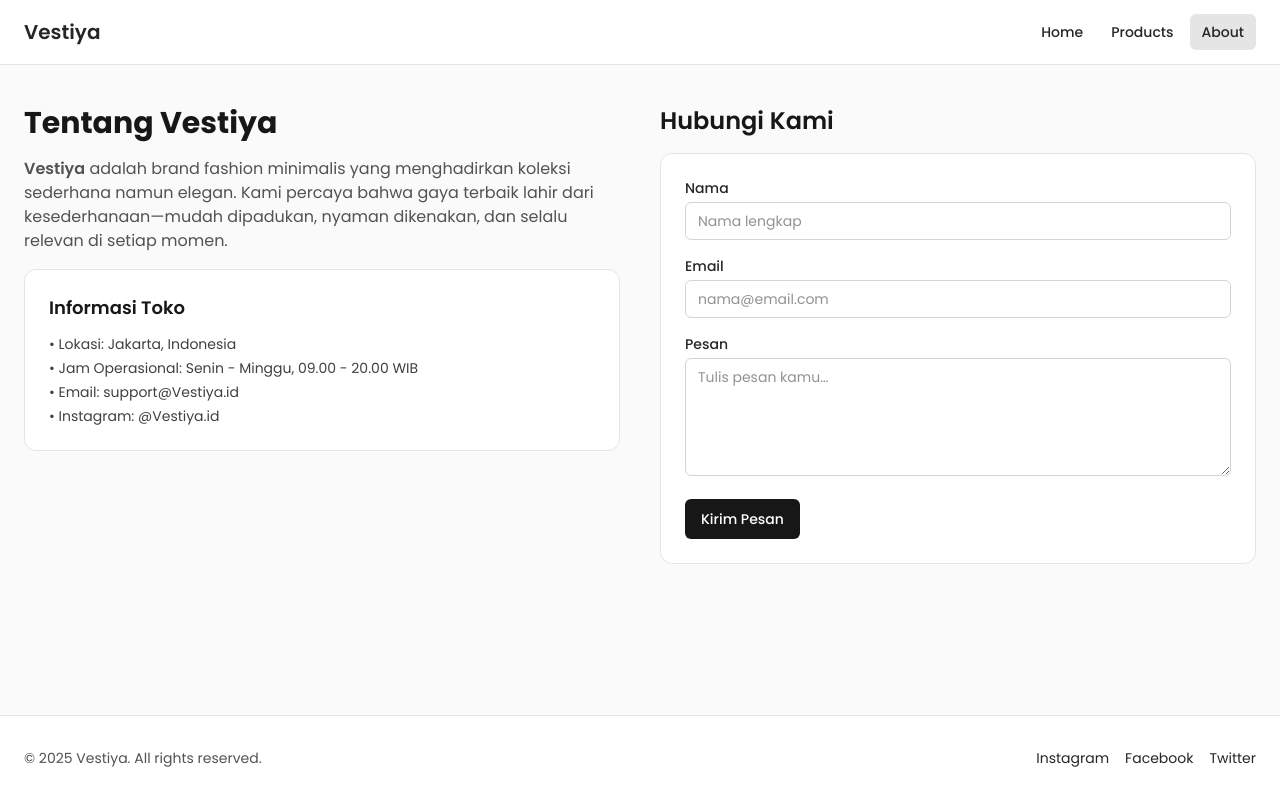
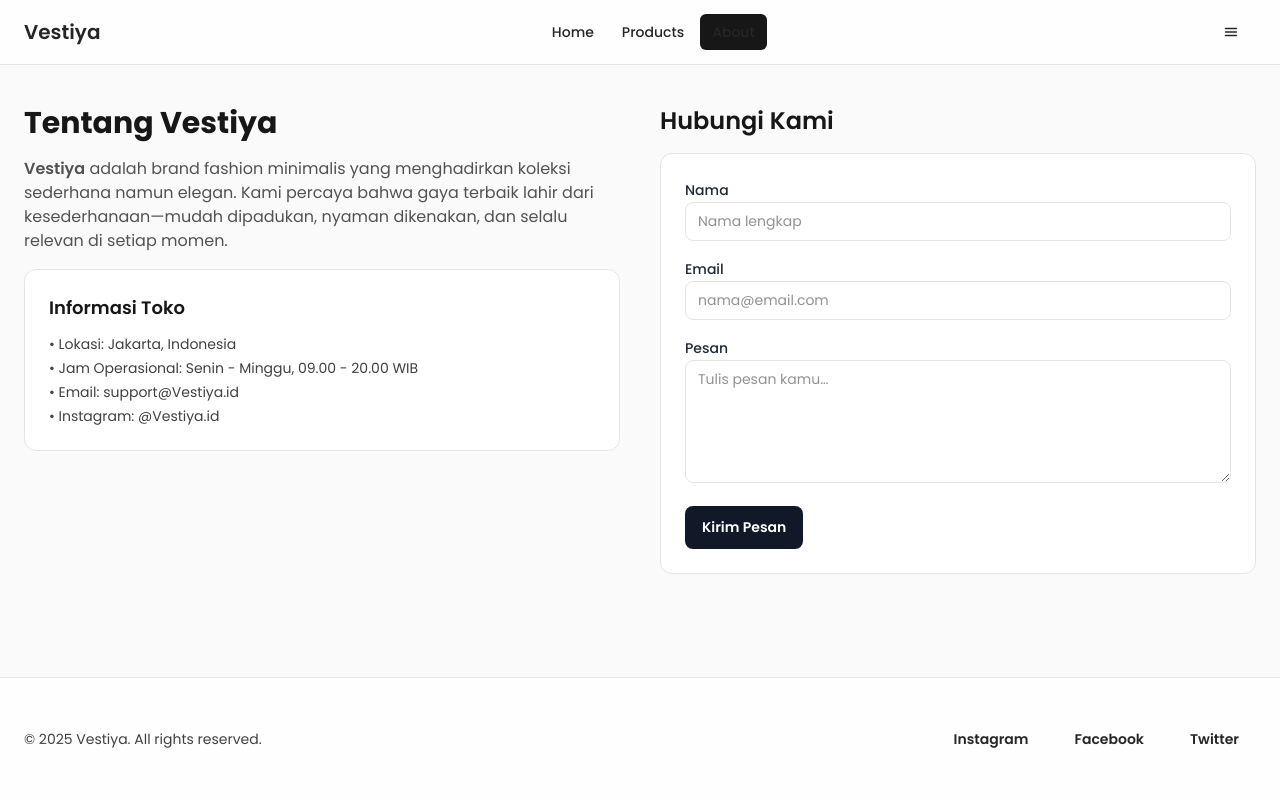
Before and after one commit to rifkyfadillah404/Vestiya, a React (Vite) app: page /about in a window 1280 px wide. Built offline with nearby package versions, Linux system fonts and the light colour scheme.

Commit message:
update page and components

```diff
--- a/src/components/footer.jsx
+++ b/src/components/footer.jsx
@@ -1,12 +1,12 @@
 export default function Footer() {
   return (
-    <footer className="border-t border-neutral-200 bg-white">
-      <div className="max-w-7xl mx-auto px-4 sm:px-6 py-8 flex flex-col sm:flex-row items-center justify-between gap-4">
-        <p className="text-sm text-neutral-600">© {new Date().getFullYear()} Vestiya. All rights reserved.</p>
-        <div className="flex items-center gap-4 text-sm">
-          <a className="text-neutral-600 hover:text-neutral-900" href="#" aria-label="Instagram">Instagram</a>
-          <a className="text-neutral-600 hover:text-neutral-900" href="#" aria-label="Facebook">Facebook</a>
-          <a className="text-neutral-600 hover:text-neutral-900" href="#" aria-label="Twitter">Twitter</a>
+    <footer className="border-t border-neutral-200 bg-white/80 backdrop-blur">
+      <div className="max-w-7xl mx-auto px-4 sm:px-6 py-10 flex flex-col sm:flex-row items-center justify-between gap-3 sm:gap-4">
+        <p className="text-sm text-neutral-700">© {new Date().getFullYear()} Vestiya. All rights reserved.</p>
+        <div className="flex items-center gap-2 sm:gap-3 text-sm">
+          <a className="btn btn-ghost ring-focus" href="#" aria-label="Instagram">Instagram</a>
+          <a className="btn btn-ghost ring-focus" href="#" aria-label="Facebook">Facebook</a>
+          <a className="btn btn-ghost ring-focus" href="#" aria-label="Twitter">Twitter</a>
         </div>
       </div>
     </footer>
--- a/src/components/header.jsx
+++ b/src/components/header.jsx
@@ -1,16 +1,25 @@
 import { NavLink } from "react-router-dom";
+import { useState } from "react";
 
-const navLinkClass = ({ isActive }) => "px-3 py-2 rounded-md text-sm font-medium " + (isActive ? "bg-neutral-200 text-neutral-900" : "text-neutral-700 hover:bg-neutral-100");
+const navLinkClass = ({ isActive }) =>
+  "px-3 py-2 rounded-md text-sm font-medium transition-colors " +
+  (isActive ? "bg-neutral-900 text-white" : "text-neutral-700 hover:bg-neutral-100");
 
 export default function Header() {
+  const [open, setOpen] = useState(false);
+  const toggle = () => setOpen((v) => !v);
+  const close = () => setOpen(false);
+
   return (
-    <header className="sticky top-0 z-40 bg-white/90 backdrop-blur border-b border-neutral-200">
+    <header className="sticky top-0 z-40 bg-white/80 backdrop-blur border-b border-neutral-200">
       <div className="max-w-7xl mx-auto px-4 sm:px-6">
         <div className="h-16 flex items-center justify-between">
-          <NavLink to="/" className="text-xl font-semibold text-neutral-900">
+          <NavLink to="/" className="text-xl font-semibold text-neutral-900" onClick={close}>
             Vestiya
           </NavLink>
-          <nav className="flex gap-1">
+
+          {/* Desktop nav */}
+          <nav className="hidden sm:flex gap-1">
             <NavLink to="/" className={navLinkClass} end>
               Home
             </NavLink>
@@ -21,7 +30,51 @@ export default function Header() {
               About
             </NavLink>
           </nav>
+
+          {/* Mobile toggle */}
+          <button
+            className="sm:hidden btn btn-ghost ring-focus"
+            aria-expanded={open}
+            aria-controls="mobile-nav"
+            onClick={toggle}
+            aria-label="Toggle menu"
+            type="button"
+          >
+            <svg
+              className="icon"
+              viewBox="0 0 24 24"
+              fill="none"
+              stroke="currentColor"
+              strokeWidth="2"
+              aria-hidden="true"
+            >
+              {open ? (
+                <path strokeLinecap="round" strokeLinejoin="round" d="M6 18L18 6M6 6l12 12" />
+              ) : (
+                <path strokeLinecap="round" strokeLinejoin="round" d="M3.75 6.75h16.5M3.75 12h16.5M3.75 17.25h16.5" />
+              )}
+            </svg>
+          </button>
         </div>
+
+        {/* Mobile nav */}
+        {open && (
+          <nav id="mobile-nav" className="sm:hidden fade-in">
+            <div className="py-3 border-t border-neutral-200">
+              <div className="flex flex-col">
+                <NavLink to="/" className={navLinkClass} end onClick={close}>
+                  Home
+                </NavLink>
+                <NavLink to="/products" className={navLinkClass} onClick={close}>
+                  Products
+                </NavLink>
+                <NavLink to="/about" className={navLinkClass} onClick={close}>
+                  About
+                </NavLink>
+              </div>
+            </div>
+          </nav>
+        )}
       </div>
     </header>
   );
--- a/src/components/layouts.jsx
+++ b/src/components/layouts.jsx
@@ -7,7 +7,7 @@ export default function Layout() {
     <div className="min-h-screen flex flex-col bg-neutral-50 text-neutral-800">
       <Header />
       <main className="flex-1">
-        <div className="max-w-7xl mx-auto px-4 sm:px-6 py-10">
+        <div className="max-w-7xl mx-auto px-4 sm:px-6 py-10 fade-in">
           <Outlet />
         </div>
       </main>
--- a/src/index.css
+++ b/src/index.css
@@ -1,6 +1,8 @@
 @import "tailwindcss";
 
-/* Base theme: grey/white */
+/* ================================
+   Design System Tokens
+   ================================ */
 :root {
   color-scheme: light;
   font-family: 'Poppins', system-ui, -apple-system, 'Segoe UI', Roboto, Ubuntu, Cantarell, 'Noto Sans', 'Helvetica Neue', Arial, 'Apple Color Emoji', 'Segoe UI Emoji', 'Segoe UI Symbol', sans-serif;
@@ -10,6 +12,28 @@
   text-rendering: optimizeLegibility;
   -webkit-font-smoothing: antialiased;
   -moz-osx-font-smoothing: grayscale;
+
+  /* Palette */
+  --bg: #f5f5f5;          /* neutral-100 */
+  --text: #262626;        /* neutral-800 */
+  --muted: #525252;       /* neutral-600 */
+  --surface: #ffffff;     /* white */
+  --surface-2: #fafafa;   /* neutral-50 */
+  --border: #e5e5e5;      /* neutral-200 */
+
+  --brand: #111827;       /* neutral-900 */
+  --brand-700: #0b1220;   /* darker hover */
+  --ring: rgba(17, 24, 39, 0.18); /* brand ring */
+
+  --radius: 12px;
+
+  --shadow-soft: 0 4px 16px rgba(0,0,0,0.06);
+  --shadow-hard: 0 10px 30px rgba(0,0,0,0.10);
+}
+
+/* Global box sizing */
+:where(*, *::before, *::after) {
+  box-sizing: border-box;
 }
 
 html, body, #root {
@@ -20,14 +44,17 @@ body {
   margin: 0;
   min-width: 320px;
   min-height: 100vh;
-  background-color: #f5f5f5; /* neutral-100 */
-  color: #262626; /* neutral-800 */
+  background-color: var(--bg);
+  color: var(--text);
 }
 
-/* Minimal element defaults to let Tailwind drive styles */
+/* ================================
+   Base Elements
+   ================================ */
 a {
   color: inherit;
   text-decoration: none;
+  transition: color .2s ease;
 }
 
 img, video {
@@ -35,3 +62,193 @@ img, video {
   max-width: 100%;
   height: auto;
 }
+
+/* Selection */
+::selection {
+  background: rgba(17, 24, 39, 0.12);
+  color: #111827;
+}
+
+/* Scrollbars */
+* {
+  scrollbar-width: thin;
+  scrollbar-color: var(--border) transparent;
+}
+*::-webkit-scrollbar {
+  height: 10px;
+  width: 10px;
+}
+*::-webkit-scrollbar-track {
+  background: transparent;
+}
+*::-webkit-scrollbar-thumb {
+  background-color: var(--border);
+  border-radius: 999px;
+  border: 2px solid transparent;
+  background-clip: padding-box;
+}
+
+/* Interactive elements default transitions */
+button, input, textarea, select {
+  font: inherit;
+  color: inherit;
+  transition: background-color .2s ease, color .2s ease, border-color .2s ease, box-shadow .2s ease, transform .1s ease;
+}
+
+/* Focus ring helper */
+.ring-focus:focus-visible {
+  outline: none;
+  box-shadow: 0 0 0 3px var(--ring);
+}
+
+/* ================================
+   Layout Utilities
+   ================================ */
+.section {
+  padding-block: 2.5rem;
+}
+
+.hero-edge {
+  position: relative;
+  left: 50%;
+  right: 50%;
+  margin-left: -50vw;
+  margin-right: -50vw;
+  width: 100vw;
+}
+
+/* ================================
+   Card
+   ================================ */
+.card {
+  background: var(--surface);
+  border: 1px solid var(--border);
+  border-radius: var(--radius);
+}
+
+.card-hover {
+  transition: transform .2s ease, box-shadow .2s ease, border-color .2s ease, background-color .2s ease;
+}
+.card-hover:hover {
+  transform: translateY(-2px);
+  box-shadow: var(--shadow-soft);
+  border-color: #d4d4d4;
+  background: var(--surface-2);
+}
+
+/* Shadow utilities */
+.shadow-soft { box-shadow: var(--shadow-soft); }
+.shadow-hard { box-shadow: var(--shadow-hard); }
+
+/* ================================
+   Buttons
+   ================================ */
+.btn {
+  display: inline-flex;
+  align-items: center;
+  justify-content: center;
+  gap: .5rem;
+  padding: .625rem 1rem;         /* 10px 16px */
+  font-size: .875rem;            /* text-sm */
+  font-weight: 600;
+  border-radius: .5rem;          /* rounded-md */
+  border: 1px solid transparent;
+  cursor: pointer;
+  user-select: none;
+  -webkit-tap-highlight-color: transparent;
+}
+.btn:active {
+  transform: translateY(1px);
+}
+
+.btn-primary {
+  background: var(--brand);
+  color: #fff;
+}
+.btn-primary:hover { background: var(--brand-700); }
+
+.btn-outline {
+  background: var(--surface);
+  color: var(--text);
+  border-color: var(--border);
+}
+.btn-outline:hover {
+  background: #f3f4f6;           /* neutral-100 */
+  border-color: #d4d4d4;         /* neutral-300 */
+}
+
+.btn-ghost {
+  background: transparent;
+  color: var(--text);
+}
+.btn-ghost:hover {
+  background: rgba(0,0,0,0.04);
+}
+
+/* Icon sizing helper for buttons */
+.btn .icon {
+  width: 1rem;
+  height: 1rem;
+}
+
+/* ================================
+   Inputs
+   ================================ */
+.input {
+  width: 100%;
+  background: var(--surface);
+  border: 1px solid var(--border);
+  border-radius: .5rem;
+  padding: .5rem .75rem;
+  font-size: .875rem;
+}
+.input:focus {
+  outline: none;
+  border-color: #d4d4d4;
+  box-shadow: 0 0 0 3px var(--ring);
+}
+
+.input-invalid {
+  border-color: #fca5a5; /* red-300 */
+  box-shadow: 0 0 0 3px rgba(239,68,68,0.18);
+}
+
+/* Labels */
+.label {
+  display: inline-block;
+  font-size: .875rem;
+  font-weight: 500;
+  color: #1f2937; /* neutral-800 */
+}
+
+/* Helper text */
+.helper {
+  font-size: .75rem;
+  color: #737373; /* neutral-500 */
+}
+
+/* ================================
+   Badges
+   ================================ */
+.badge {
+  display: inline-flex;
+  align-items: center;
+  gap: .375rem;
+  font-size: .75rem;       /* text-xs */
+  padding: .25rem .5rem;
+  border-radius: 999px;
+  background: #f3f4f6;     /* neutral-100 */
+  color: #374151;          /* neutral-700 */
+  border: 1px solid var(--border);
+}
+
+/* ================================
+   Animations
+   ================================ */
+.fade-in {
+  animation: fade-in .25s ease-out both;
+}
+@keyframes fade-in {
+  from { opacity: 0; transform: translateY(4px); }
+  to   { opacity: 1; transform: translateY(0); }
+}
--- a/src/pages/About.jsx
+++ b/src/pages/About.jsx
@@ -52,7 +52,7 @@ export default function About() {
           relevan di setiap momen.
         </p>
 
-        <div className="rounded-xl border border-neutral-200 bg-white p-6 space-y-3">
+        <div className="card p-6 space-y-3">
           <h2 className="text-lg font-semibold text-neutral-900">Informasi Toko</h2>
           <ul className="text-neutral-700 text-sm space-y-1">
             <li>• Lokasi: Jakarta, Indonesia</li>
@@ -65,9 +65,9 @@ export default function About() {
 
       <section className="space-y-4">
         <h2 className="text-2xl font-semibold text-neutral-900">Hubungi Kami</h2>
-        <form onSubmit={handleSubmit} noValidate className="rounded-xl border border-neutral-200 bg-white p-6 space-y-4">
+        <form onSubmit={handleSubmit} noValidate className="card p-6 space-y-4">
           <div>
-            <label htmlFor="name" className="block text-sm font-medium text-neutral-800">
+            <label htmlFor="name" className="label">
               Nama
             </label>
             <input
@@ -77,14 +77,13 @@ export default function About() {
               onChange={handleChange}
               onBlur={handleBlur}
               placeholder="Nama lengkap"
-              className={`mt-1 w-full rounded-md border px-3 py-2 text-sm outline-none transition
-                ${errors.name && touched.name ? "border-red-400 focus:ring-2 ring-red-200" : "border-neutral-300 focus:ring-2 ring-neutral-200"}`}
+              className={`input ring-focus ${errors.name && touched.name ? "input-invalid" : ""}`}
             />
             {errors.name && touched.name && <p className="mt-1 text-xs text-red-600">{errors.name}</p>}
           </div>
 
           <div>
-            <label htmlFor="email" className="block text-sm font-medium text-neutral-800">
+            <label htmlFor="email" className="label">
               Email
             </label>
             <input
@@ -95,14 +94,13 @@ export default function About() {
               onChange={handleChange}
               onBlur={handleBlur}
               placeholder="nama@email.com"
-              className={`mt-1 w-full rounded-md border px-3 py-2 text-sm outline-none transition
-                ${errors.email && touched.email ? "border-red-400 focus:ring-2 ring-red-200" : "border-neutral-300 focus:ring-2 ring-neutral-200"}`}
+              className={`input ring-focus ${errors.email && touched.email ? "input-invalid" : ""}`}
             />
             {errors.email && touched.email && <p className="mt-1 text-xs text-red-600">{errors.email}</p>}
           </div>
 
           <div>
-            <label htmlFor="message" className="block text-sm font-medium text-neutral-800">
+            <label htmlFor="message" className="label">
               Pesan
             </label>
             <textarea
@@ -113,13 +111,12 @@ export default function About() {
               onChange={handleChange}
               onBlur={handleBlur}
               placeholder="Tulis pesan kamu…"
-              className={`mt-1 w-full rounded-md border px-3 py-2 text-sm outline-none transition resize-y
-                ${errors.message && touched.message ? "border-red-400 focus:ring-2 ring-red-200" : "border-neutral-300 focus:ring-2 ring-neutral-200"}`}
+              className={`input ring-focus resize-y ${errors.message && touched.message ? "input-invalid" : ""}`}
             />
             {errors.message && touched.message && <p className="mt-1 text-xs text-red-600">{errors.message}</p>}
           </div>
 
-          <button type="submit" className="inline-flex items-center justify-center rounded-md bg-neutral-900 text-white px-4 py-2.5 text-sm font-medium hover:bg-neutral-800">
+          <button type="submit" className="btn btn-primary ring-focus">
             Kirim Pesan
           </button>
         </form>
```
Also changed, not shown: src/pages/DetailPage.jsx (+7 -5 lines), src/pages/Home.jsx (+11 -9 lines), src/pages/Products.jsx (+7 -12 lines).
